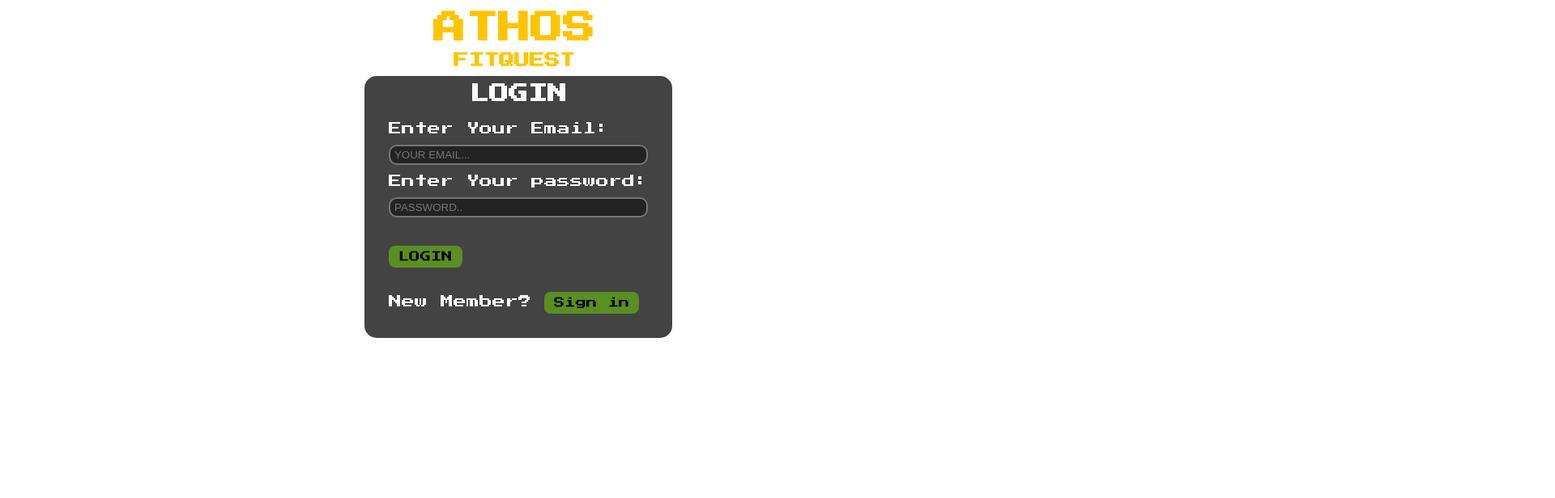
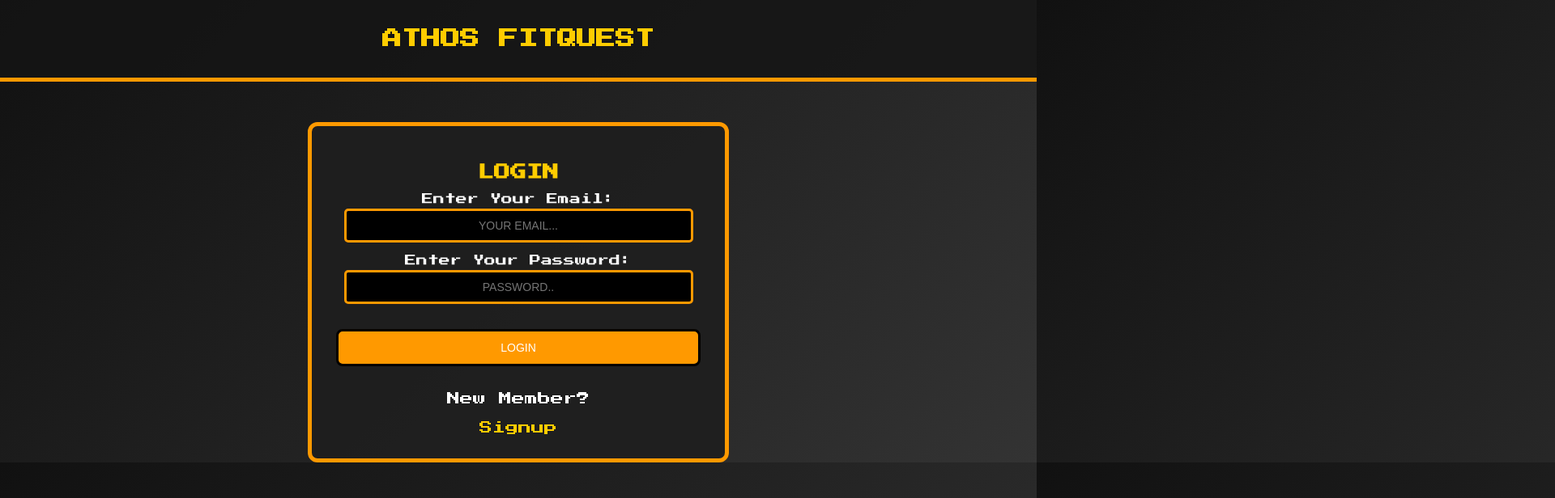
Before and after one commit to devOps-2325/ATHOS, a plain HTML site: page login/login.html in a window 1280 px wide. Shown: the top 616 px of the page at 81% size, 1920 px wide, since content can reach past the window. Drawn offline with Linux system fonts and the light colour scheme.

Commit message:
some pages linked to each other

```diff
--- a/login/login.css
+++ b/login/login.css
@@ -1,83 +1,116 @@
 @import url('https://fonts.googleapis.com/css2?family=Press+Start+2P&display=swap');
-*{
-  margin: 0;
-  padding: 0;
-  box-sizing: border-box;
+
+body {
+    font-family: 'Press Start 2P', cursive;
+    color: #fff;
+    text-align: center;
+    margin: 0;
+    padding: 0;
+    background: linear-gradient(135deg, #111, #333); /* Dark gaming-style gradient */
+    overflow-x: hidden;
 }
 
-body{
-  background-repeat: no-repeat;
-  background-size: cover;
-  padding: 10px;
-  color: #fcf9f9;
-  min-height: 100vh;
-  display: flex;
-  flex-direction: column;
-  align-items: center;
-  font-family: 'Press Start 2P', cursive;
-}
-h1{
-  font-size: 40px;
-}
-h1,h3{
-  margin: 5px;
-  padding-right: 10px;
- text-align: center;
- color: #ffc400;
-
-}
-.HEAD{
-text-align: center;
+header {
+    text-align: center;
+    background-color: rgba(20, 20, 20, 0.8);
+    padding: 20px;
+    border-bottom: 5px solid #ff9900;
 }
 
-.login{
-  padding: 15px;
-  background-image: url("LAB5.jpg");
-  align-self: center;
-  border: 5px solid white;
-  border-radius: 20px;
-  background-color: rgba(20, 20, 20, 0.8);
-  line-height: 15px;
+h1 {
+    font-size: 24px;
+    color: #ffcc00;
 }
-.login:focus-within
-{
- border-color: #000000;
+
+h3 {
+    font-size: 16px;
+    color: #ff9900;
 }
-.form{
-  padding: 15px;
 
+.login {
+    width: 450px; /* Increased width */
+    background: rgba(30, 30, 30, 0.9);
+    padding: 30px; /* More padding */
+    border-radius: 12px;
+    border: 5px solid #ff9900;
+    display: inline-block;
+    margin-top: 50px;
 }
-.form_control{
-  line-height: 40px;
-  display: flex;
-  flex-direction:column;
+
+.head {
+    font-size: 20px;
+    color: #ffcc00;
 }
-.form_control>input{
-  background: #242323;
-  border-style: solid;
-  border-radius: 10px;
-  height: 25px;
-  padding: 5px;
-  color: #8c8686;
+
+.form_control {
+    margin: 15px 0;
 }
-.button{
-   margin-top: 20px;
+
+.form_control label {
+    display: block;
+    font-size: 14px;
 }
-button{
-  background-color: #5a8f22;
-  border: transparent solid 2px;
-  padding: 5px 10px;
-  color: rgb(0, 0, 0);
-  border-radius: 8px;
-  transition:0.3s ease-in;
-  font-family: 'Press Start 2P', cursive;
+
+.form_control input {
+    width: 90%;
+    padding: 10px;
+    margin-top: 5px;
+    border: 3px solid #ff9900;
+    border-radius: 5px;
+    font-size: 14px;
+    text-align: center;
+    background: black;
+    color: #ffcc00;
 }
-button:hover{
-  background-color: #87c232;
-  color: black;
-  transition:0.3s ease-out;
-  cursor: pointer;
+
+.button button {
+    background: #ff9900;
+    color: white;
+    border: 3px solid black;
+    padding: 12px;
+    cursor: pointer;
+    width: 100%;
+    font-size: 14px;
+    transition: transform 0.2s, box-shadow 0.2s;
+    border-radius: 8px;
 }
-.foot{
-  align-items: center;
+
+.button button:hover {
+    transform: scale(1.1);
+    box-shadow: 0 0 10px #ffcc00;
 }
+
+.foot {
+    font-size: 12px;
+}
+
+.foot a {
+    color: #ffcc00;
+    text-decoration: none;
+}
+
+.foot a:hover {
+    text-decoration: underline;
+}
+
+/* Glowing flicker effect */
+@keyframes flicker {
+    0% { opacity: 0.8; }
+    50% { opacity: 1; }
+    100% { opacity: 0.8; }
+}
+
+body::before {
+    content: "";
+    position: absolute;
+    width: 100%;
+    height: 100%;
+    opacity: 0.6;
+    animation: flicker 3s infinite alternate;
+}
+.back-link {
+  display: block;
+  margin-top: 20px;
+  color: #ffcc00;
+  text-decoration: none;
+}
--- a/login/login.html
+++ b/login/login.html
@@ -3,37 +3,59 @@
 <head>
     <meta charset="UTF-8">
     <meta name="viewport" content="width=device-width, initial-scale=1.0">
-    <title>Login page</title>
+    <title>Login Page</title>
     <link rel="stylesheet" href="login.css">
     <link rel="shortcut icon" href="favicon-32x32.png" type="image/x-icon">
+    <link rel="stylesheet" href="https://fonts.googleapis.com/css2?family=Press+Start+2P&display=swap">
 </head>
 <body>
-    <h1>ATHOS</h1>
-    <h3>FITQUEST</h3>
+    <header>
+        <h1>ATHOS FITQUEST</h1>
+    </header>
     <div class="login">
-        <H2 CLASS="HEAD">LOGIN</H2>
-        <form class="form">
+        <h2 class="head">LOGIN</h2>
+        <form class="form" onsubmit="return validateForm()">
             <div class="form_control">
                 <label for="email">Enter Your Email:</label>
                 <input type="email" name="email" id="email" placeholder="YOUR EMAIL..." required>
+                <p id="emailError" style="color: red; font-size: 12px; display: none;">Invalid email format</p>
             </div>
 
             <div class="form_control">
-                <label for="no">Enter Your password:</label>
-            <input type="password" name="password" id="password" placeholder="PASSWORD.." required>
+                <label for="password">Enter Your Password:</label>
+                <input type="password" name="password" id="password" placeholder="PASSWORD.." required>
             </div>
 
             <br>
             <div class="button">
-                <button type="submit"> LOGIN</button>
+                <button type="submit">LOGIN</button>
             </div>
             <br><br>
-            <div class="foot">
-               New Member?
-                <button type="submit"> Sign in</button>
-            </div>
+        </form>
+        New Member? <a href="../registar/registar.html" class="back-link">Signup</a>
+    </div>
 
-        </form>
-    </div>
+    <script>
+        function validateForm() {
+            const email = document.getElementById("email").value;
+            const emailError = document.getElementById("emailError");
+            const emailPattern = /^[^\s@]+@[^\s@]+\.[^\s@]+$/;
+            const password = document.getElementById("password").value;
+
+            if (!emailPattern.test(email)) {
+                emailError.style.display = "block";
+                return false;
+            } else {
+                emailError.style.display = "none";
+            }
+
+            if (password.trim() === "") {
+                alert("Password cannot be empty!");
+                return false;
+            }
+
+            return true;
+        }
+    </script>
 </body>
 </html>
--- a/main/main.css
+++ b/main/main.css
@@ -29,15 +29,16 @@ h1 {
       color: white;
       border: 3px solid black;
       padding: 10px;
-  cursor: pointer;
+      cursor: pointer; /* Fix for cursor issue */
       margin: 5px;
-  transition: transform 0.2s, box-shadow 0.2s;
+      transition: transform 0.2s, box-shadow 0.2s, background 0.2s;
       border-radius: 8px;
   }
 
   .buttons button:hover {
       transform: scale(1.1);
-  box-shadow: 0 0 10px #ffcc00;
+      box-shadow: 0 0 15px #ffcc00;
+      background-color: #ffcc33;
   }
 
   main {
@@ -102,27 +103,11 @@ footer a img {
       font-size: 16px;
       cursor: pointer;
       margin-top: 20px;
-  transition: background 0.2s;
+      transition: background 0.2s, transform 0.2s;
   }
 
   .start-quest:hover {
-  transform: scale(1.01);
+      transform: scale(1.05);
       box-shadow: 0 0 10px #87c232;
       background: #87c232;
   }
-
-
-@keyframes flicker {
-  0% { opacity: 0.8; }
-  50% { opacity: 1; }
-  100% { opacity: 0.8; }
-}
-
-body::before {
-  content: "";
-  position: absolute;
-  width: 100%;
-  height: 100%;
-  opacity: 0.6;
-  animation: flicker 3s infinite alternate;
-}
```
Also changed, not shown: challenges/challenges.html (+1 -1 lines), main/main.html (+6 -21 lines), otp/otp.html (+1 -1 lines), profile/profile.html (+2 -2 lines), registar/registar.html (+3 -2 lines), share/share.html (+0 -9 lines). Lines whose indentation alone changed are shown as unchanged.
